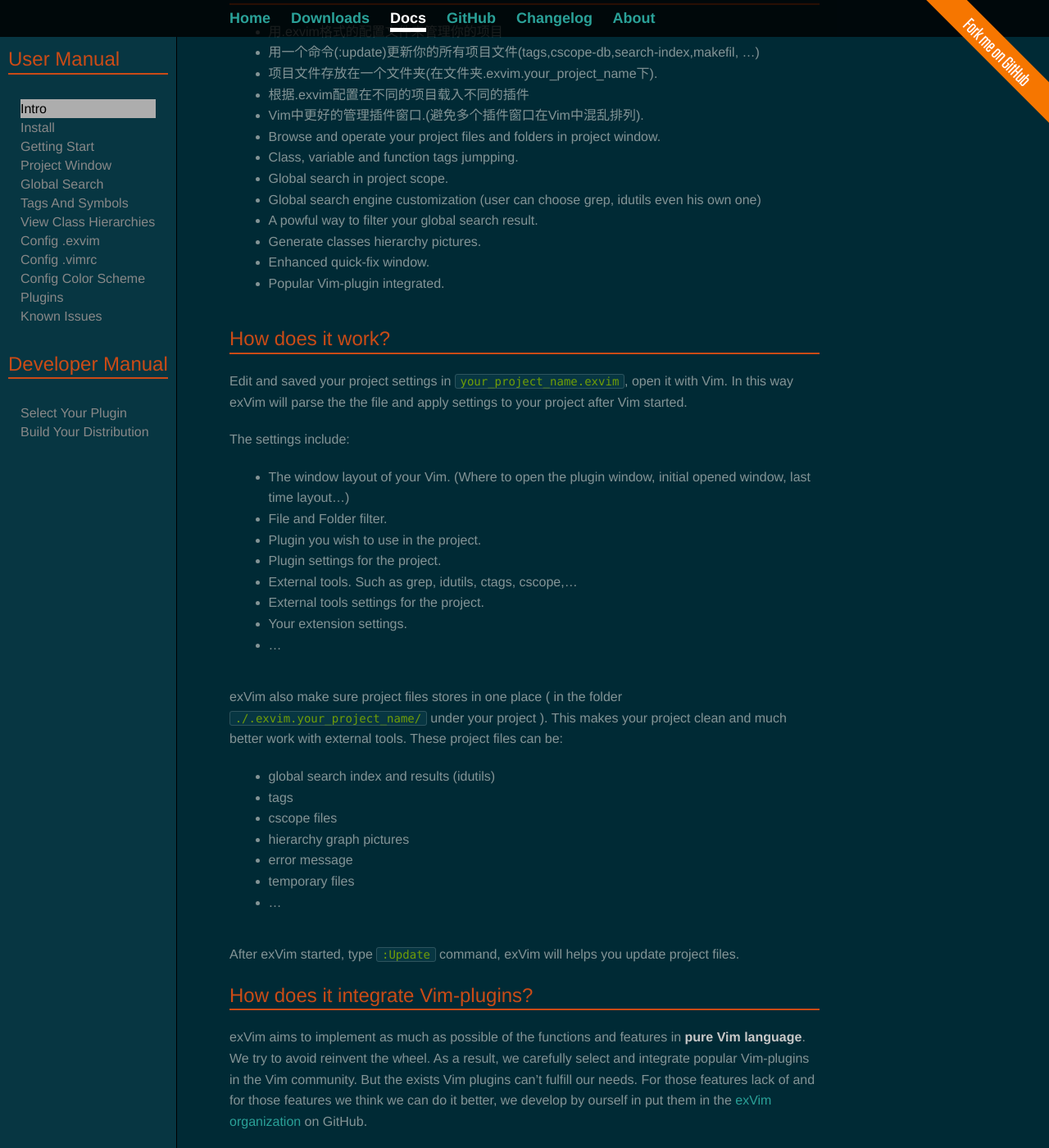
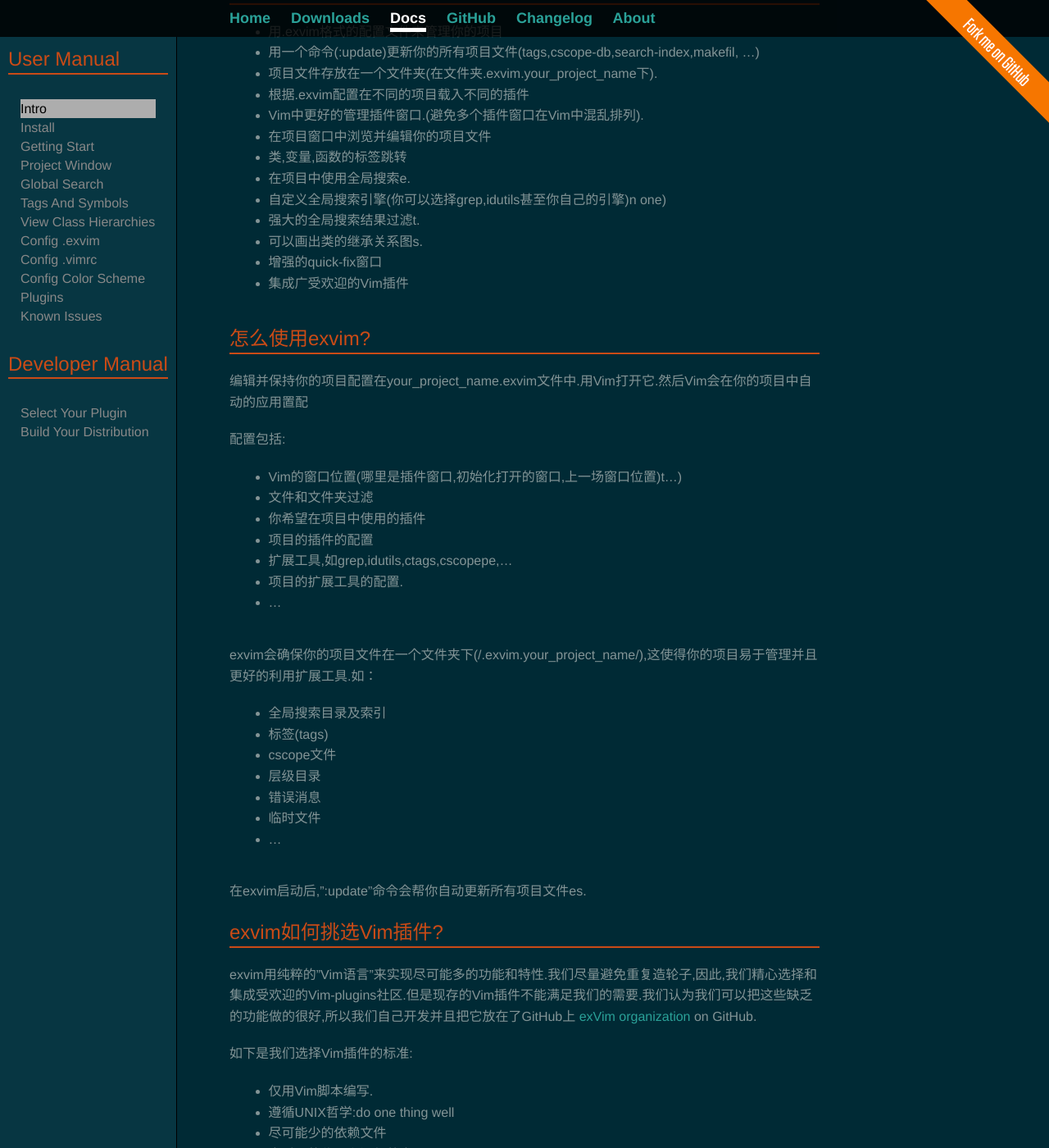
Before and after one commit to exvim/exvim.github.io, a Jekyll site: the page built from docs/zh/intro.md, in a window 1280 px wide and 1400 px high, scrolled down 314 px. Shown: the whole window at 82% size. Built offline with Jekyll 4.4.1, drawn with Linux system fonts in a browser that asks for light colours; Markdown is read by kramdown in place of the engine named in the settings; some of the changed text lies outside the part shown.

Commit message:
Update intro.md
2014/10/14 v1.0

```diff
--- a/docs/zh/intro.md
+++ b/docs/zh/intro.md
@@ -5,7 +5,7 @@
 
 TODO: 中文写下面的文档
 
- exvim是把vim变成一个非常好的"集成开发环境"的项目.exvim使得你可以在不同的项目上运用不同的设置,插件设置甚至插件. 从这个意义上说,exvim使vim变成世界上最好的IDE.
+ exvim是“把vim变成一个非常好的"集成开发环境"”的项目.exvim使得你可以在不同的项目上运用不同的设置,插件设置甚至插件. 从这个意义上说,exvim使vim变成世界上最好的IDE.
 
 
 **更酷的是，我们使用exvim来开发exvim**
@@ -17,60 +17,52 @@
 - 项目文件存放在一个文件夹(在文件夹.exvim.your_project_name下).
 - 根据.exvim配置在不同的项目载入不同的插件
 - Vim中更好的管理插件窗口.(避免多个插件窗口在Vim中混乱排列).
-- Browse and operate your project files and folders in project window.
-- Class, variable and function tags jumpping.
-- Global search in project scope.
-- Global search engine customization (user can choose grep, idutils even his own one)
-- A powful way to filter your global search result.
-- Generate classes hierarchy pictures.
-- Enhanced quick-fix window.
-- Popular Vim-plugin integrated.
+- 在项目窗口中浏览并编辑你的项目文件
+- 类,变量,函数的标签跳转
+- 在项目中使用全局搜索e.
+- 自定义全局搜索引擎(你可以选择grep,idutils甚至你自己的引擎)n one)
+- 强大的全局搜索结果过滤t.
+- 可以画出类的继承关系图s.
+- 增强的quick-fix窗口
+- 集成广受欢迎的Vim插件
 
-## How does it work?
+## 怎么使用exvim?
 
-Edit and saved your project settings in `your_project_name.exvim`, open it with Vim.
-In this way exVim will parse the the file and apply settings to your project after Vim started.
+编辑并保持你的项目配置在your_project_name.exvim文件中.用Vim打开它.然后Vim会在你的项目中自动的应用置配
 
-The settings include:
+配置包括:
 
-- The window layout of your Vim. (Where to open the plugin window, initial opened window, last time layout...)
-- File and Folder filter.
-- Plugin you wish to use in the project.
-- Plugin settings for the project.
-- External tools. Such as grep, idutils, ctags, cscope,...
-- External tools settings for the project.
-- Your extension settings.
+- Vim的窗口位置(哪里是插件窗口,初始化打开的窗口,上一场窗口位置)t...)
+- 文件和文件夹过滤
+- 你希望在项目中使用的插件
+- 项目的插件的配置
+- 扩展工具,如grep,idutils,ctags,cscopepe,...
+- 项目的扩展工具的配置.
 - ...
 
-exVim also make sure project files stores in one place ( in the folder `./.exvim.your_project_name/` under your project ).
-This makes your project clean and much better work with external tools. These project files can be:
+exvim会确保你的项目文件在一个文件夹下(/.exvim.your_project_name/),这使得你的项目易于管理并且更好的利用扩展工具.如：
 
-- global search index and results (idutils)
-- tags
-- cscope files
-- hierarchy graph pictures
-- error message
-- temporary files
+- 全局搜索目录及索引
+- 标签(tags)
+- cscope文件
+- 层级目录
+- 错误消息
+- 临时文件
 - ...
 
-After exVim started, type `:Update` command, exVim will helps you update project files.
+在exvim启动后,":update"命令会帮你自动更新所有项目文件es.
 
-## How does it integrate Vim-plugins?
+##exvim如何挑选Vim插件?
 
-exVim aims to implement as much as possible of the functions and features in **pure Vim language**.
-We try to avoid reinvent the wheel. As a result, we carefully select and integrate popular Vim-plugins
-in the Vim community. But the exists Vim plugins can't fulfill our needs. For those features lack of and
-for those features we think we can do it better, we develop by ourself in put them in
-the [exVim organization](https://github.com/exvim) on GitHub.
+exvim用纯粹的"Vim语言"来实现尽可能多的功能和特性.我们尽量避免重复造轮子,因此,我们精心选择和集成受欢迎的Vim-plugins社区.但是现存的Vim插件不能满足我们的需要.我们认为我们可以把这些缺乏的功能做的很好,所以我们自己开发并且把它放在了GitHub上 [exVim organization](https://github.com/exvim) on GitHub.
 
-Here is the standards we pick, patches and develop for a vim-plugin:
+如下是我们选择Vim插件的标准:
 
-- Develop by pure Vim language
-- Follow the unix philosophy: do one thing well
-- Less dependencies
-- High quality of the code and good performance
-- Highly active community
-- Can be installed with a variety of plugin managers, Vundle or pathogen. (Repo in GitHub, standard runtime path structure)
+- 仅用Vim脚本编写.
+- 遵循UNIX哲学:do one thing well
+- 尽可能少的依赖文件
+- 高质量的代码和运行效率
+- 比较活跃的社区
+- 可以用插件管理器来安装.如Vundle ,pathogen structure)
 
-Read the [Plugins](http://exvim.github.io/docs/plugins/) to get the details of the plugins
-in exVim.
+阅读e [Plugins](http://exvim.github.io/docs/plu目录获取更多关于插件的信息
```
